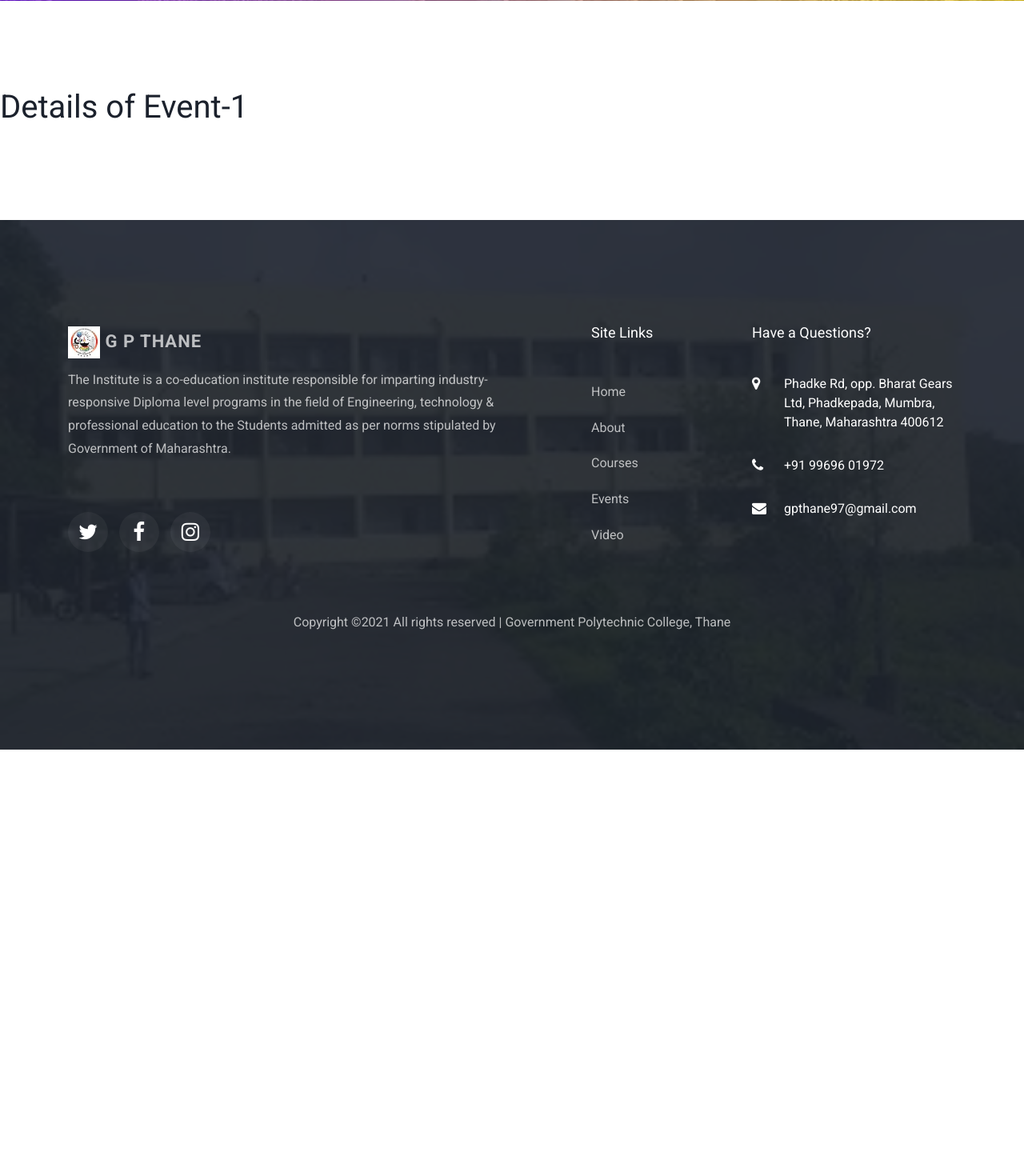
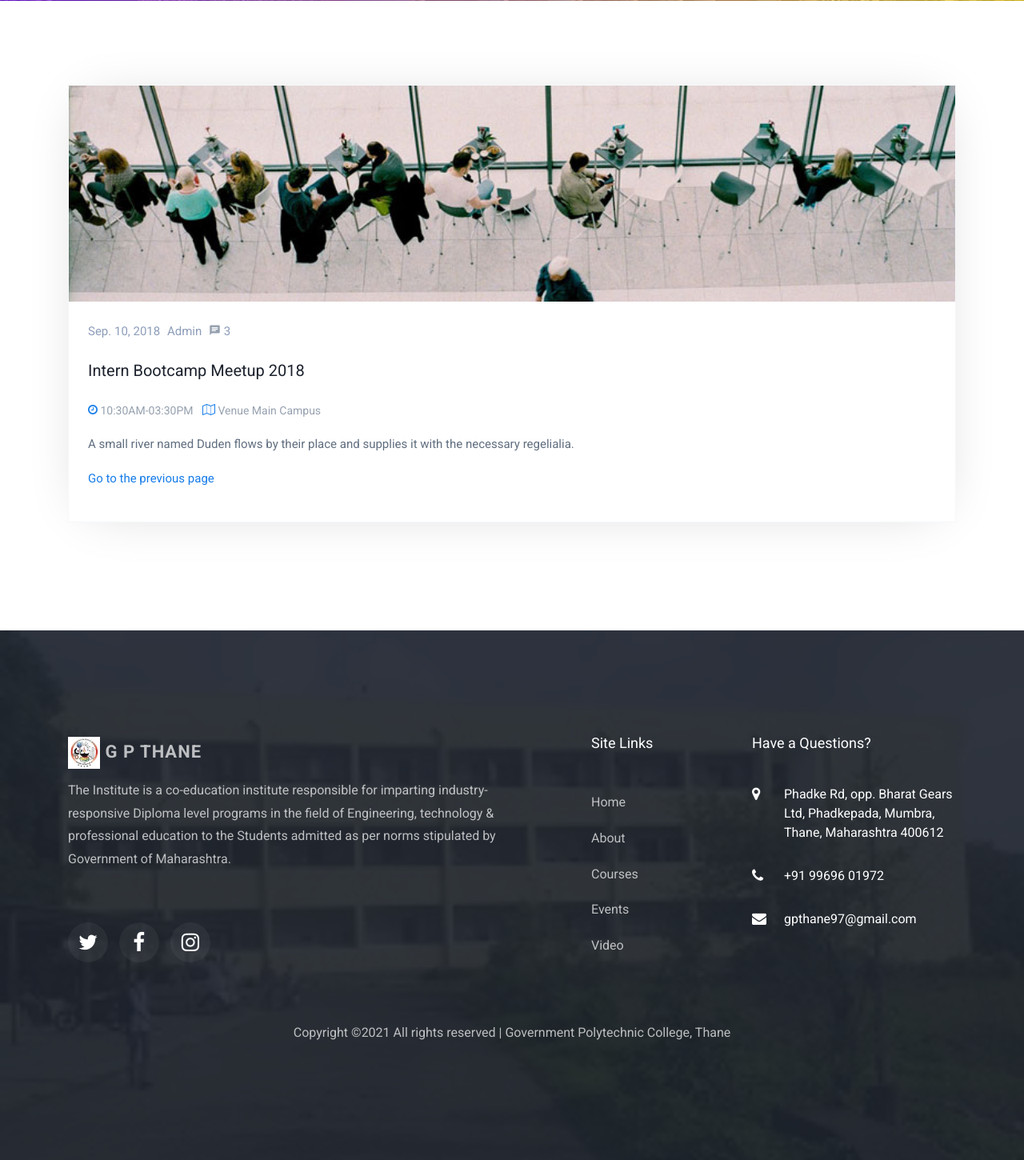
Before and after one commit to vinayak9303/GPT-social-media-website, a PHP site: page /eventdetails.php?id=1 in a window 1280 px wide. Shown: the part 673-2123 px from the top of the page at 80% size. Before the commit the page ends 1610 px from the top, so only its background shows below. Run offline with PHP 8.4, Linux system fonts and the light colour scheme; some libraries are stand-ins or nearby versions; some web fonts are replaced.

Commit message:
eventdetails page designed

```diff
--- a/eventdetails.php
+++ b/eventdetails.php
@@ -68,8 +68,28 @@ $id=$_GET['id'];
 if($id==1){
 ?>
   <section class="ftco-section">
-   <h1>Details of Event-1</h1>
-  </section>
+    <div class="container">
+        <div class="row">
+          <div class="col-md-12">
+            <div class="blog-entry align-self-stretch">
+              <a href="blog-single.php" class="block-20" style="background-image: url('images/event-1.jpg');">
+              </a>
+              <div class="text p-4 d-block">
+                <div class="meta mb-3">
+                  <div><a href="#">Sep. 10, 2018</a></div>
+                  <div><a href="#">Admin</a></div>
+                  <div><a href="#" class="meta-chat"><span class="icon-chat"></span> 3</a></div>
+                </div>
+                <h3 class="heading mb-4"><a href="#">Intern Bootcamp Meetup 2018</a></h3>
+                <p class="time-loc"><span class="mr-2"><i class="icon-clock-o"></i> 10:30AM-03:30PM</span> <span><i class="icon-map-o"></i> Venue Main Campus</span></p>
+                <p>A small river named Duden flows by their place and supplies it with the necessary regelialia.</p>
+                <p><a href="event.php">Go to the previous page<i class="ion-ios-arrow-backword"></i></a></p>
+              </div>
+            </div>
+          </div>
+        </div>
+      </div>
+    </section>
 <?php
 }
 ?>
@@ -81,8 +101,28 @@ $id=$_GET['id'];
 if($id==2){
 ?>
   <section class="ftco-section">
-   <h1>Details of Event-2</h1>
-  </section>
+    <div class="container">
+        <div class="row">
+          <div class="col-md-12">
+            <div class="blog-entry align-self-stretch">
+              <a href="blog-single.php" class="block-20" style="background-image: url('images/event-2.jpg');">
+              </a>
+              <div class="text p-4 d-block">
+                <div class="meta mb-3">
+                  <div><a href="#">Sep. 10, 2018</a></div>
+                  <div><a href="#">Admin</a></div>
+                  <div><a href="#" class="meta-chat"><span class="icon-chat"></span> 3</a></div>
+                </div>
+                <h3 class="heading mb-4"><a href="#">Intern Bootcamp Meetup 2018</a></h3>
+                <p class="time-loc"><span class="mr-2"><i class="icon-clock-o"></i> 10:30AM-03:30PM</span> <span><i class="icon-map-o"></i> Venue Main Campus</span></p>
+                <p>A small river named Duden flows by their place and supplies it with the necessary regelialia.</p>
+                <p><a href="event.php">Go to the previous page<i class="ion-ios-arrow-backword"></i></a></p>
+              </div>
+            </div>
+          </div>
+        </div>
+      </div>
+    </section>
 <?php
 }
 ?>
@@ -94,8 +134,28 @@ $id=$_GET['id'];
 if($id==3){
 ?>
   <section class="ftco-section">
-   <h1>Details of Event-3</h1>
-  </section>
+    <div class="container">
+        <div class="row">
+          <div class="col-md-12">
+            <div class="blog-entry align-self-stretch">
+              <a href="blog-single.php" class="block-20" style="background-image: url('images/event-3.jpg');">
+              </a>
+              <div class="text p-4 d-block">
+                <div class="meta mb-3">
+                  <div><a href="#">Sep. 10, 2018</a></div>
+                  <div><a href="#">Admin</a></div>
+                  <div><a href="#" class="meta-chat"><span class="icon-chat"></span> 3</a></div>
+                </div>
+                <h3 class="heading mb-4"><a href="#">Intern Bootcamp Meetup 2018</a></h3>
+                <p class="time-loc"><span class="mr-2"><i class="icon-clock-o"></i> 10:30AM-03:30PM</span> <span><i class="icon-map-o"></i> Venue Main Campus</span></p>
+                <p>A small river named Duden flows by their place and supplies it with the necessary regelialia.</p>
+                <p><a href="event.php">Go to the previous page<i class="ion-ios-arrow-backword"></i></a></p>
+              </div>
+            </div>
+          </div>
+        </div>
+      </div>
+    </section>
 <?php
 }
 ?>
```
